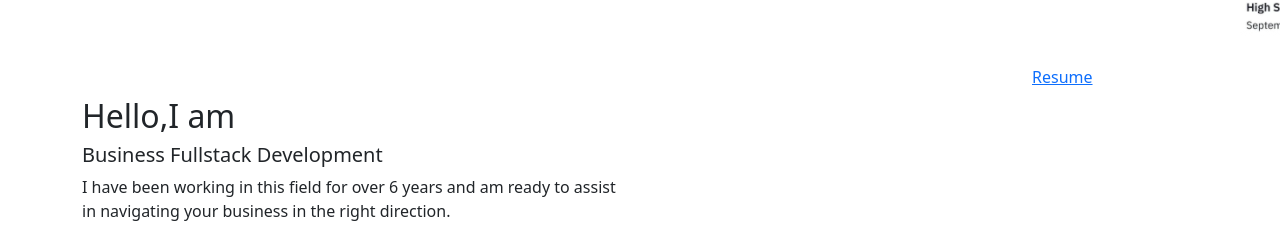
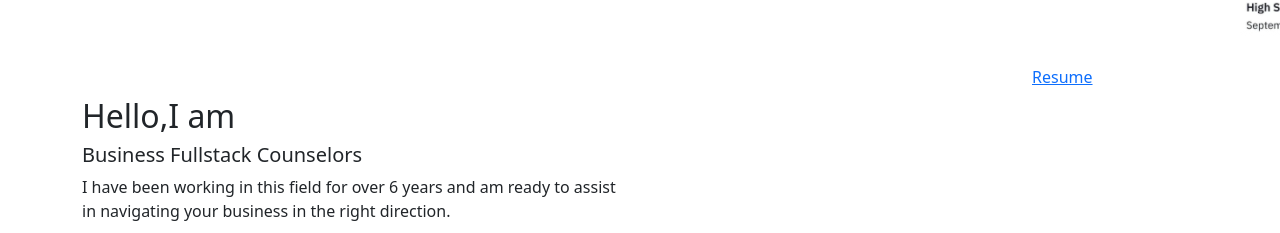
Before and after one commit to gianghungtien/gianghungtien, a Next.js app: page / in a window 1280 px wide. Shown: the part 796-1029 px from the top of the page. Built offline with nearby package versions, Linux system fonts and the light colour scheme.

Commit message:
Update hero.js

```diff
--- a/components/hero/hero.js
+++ b/components/hero/hero.js
@@ -16,7 +16,7 @@ const Hero = () => {
                                             I am</h2>
                                     </div>
                                     <div data-swiper-parallax="300" className="slide-sub-title">
-                                        <h5>Business Fullstack Development</h5>
+                                        <h5>Business Fullstack Counselors</h5>
                                     </div>
                                     <div data-swiper-parallax="400" className="slide-text">
                                         <p>I have been working in this field for over 6 years and am ready to assist in navigating your business in the right direction.</p>
```
